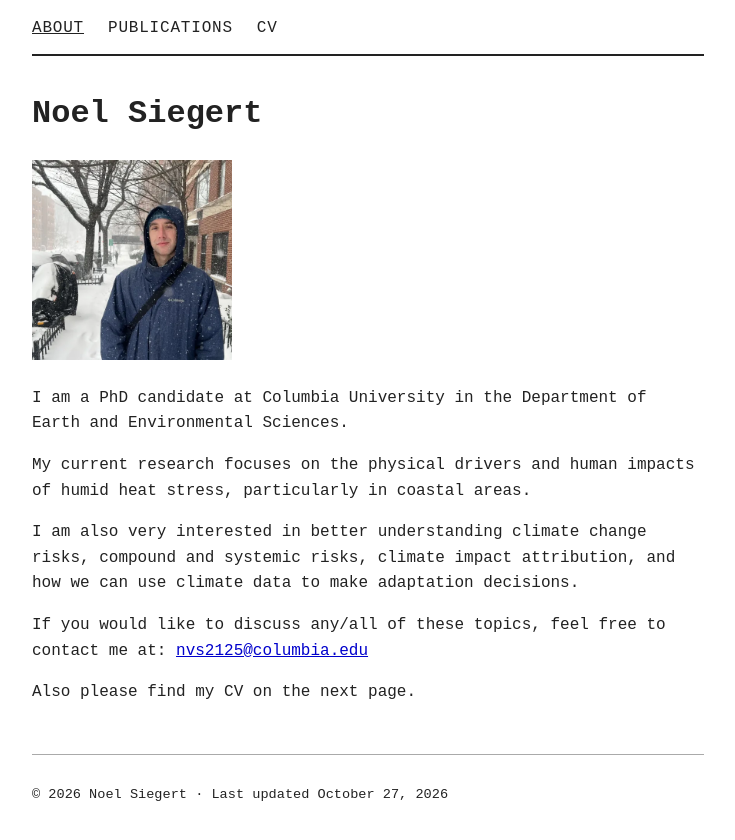
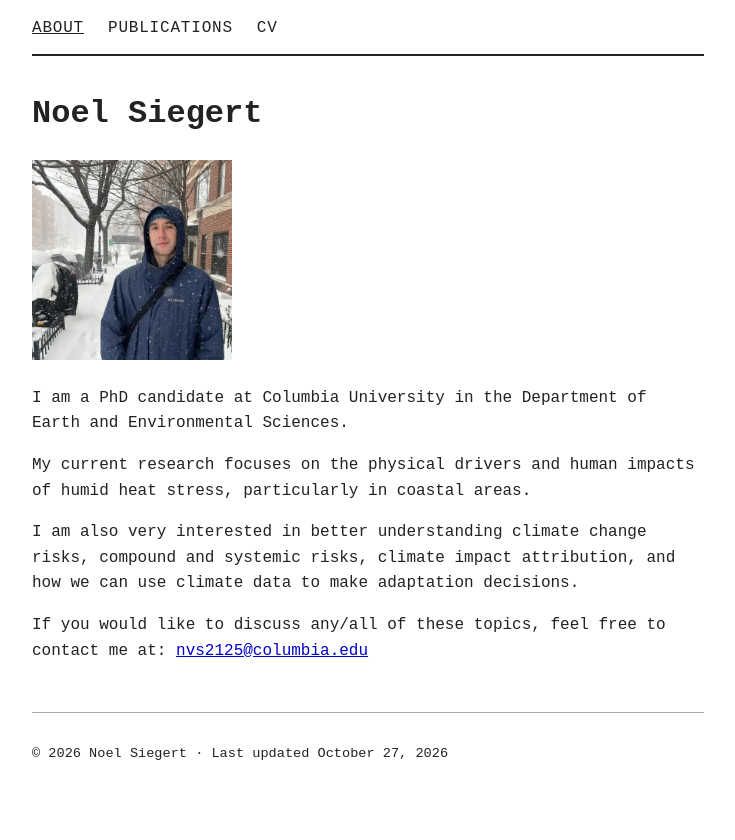
Before and after one commit to noelsiegert/noelsiegert.github.io, a Jekyll site: the page built from index.md, in a window 1280 px wide. Shown: the top 840 px of the page, without its empty margins (272-1007 px from the left). Built offline with Jekyll 4.4.1, drawn with Linux system fonts in a browser that asks for light colours.

Commit message:
Update index.md

```diff
--- a/index.md
+++ b/index.md
@@ -14,5 +14,3 @@
 I am also very interested in better understanding climate change risks, compound and systemic risks, climate impact attribution, and how we can use climate data to make adaptation decisions.
 
 If you would like to discuss any/all of these topics, feel free to contact me at: [nvs2125@columbia.edu](mailto:nvs2125@columbia.edu)
-
-Also please find my CV on the next page.
```
